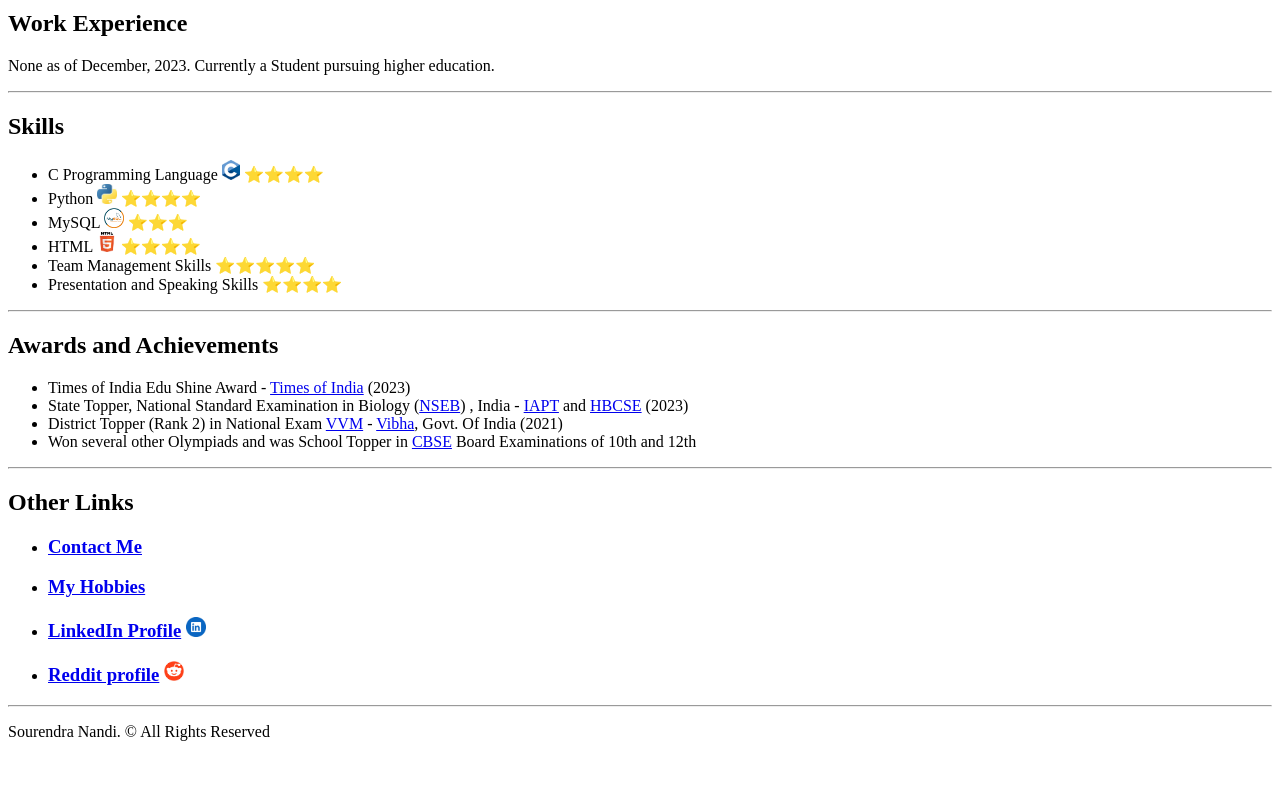
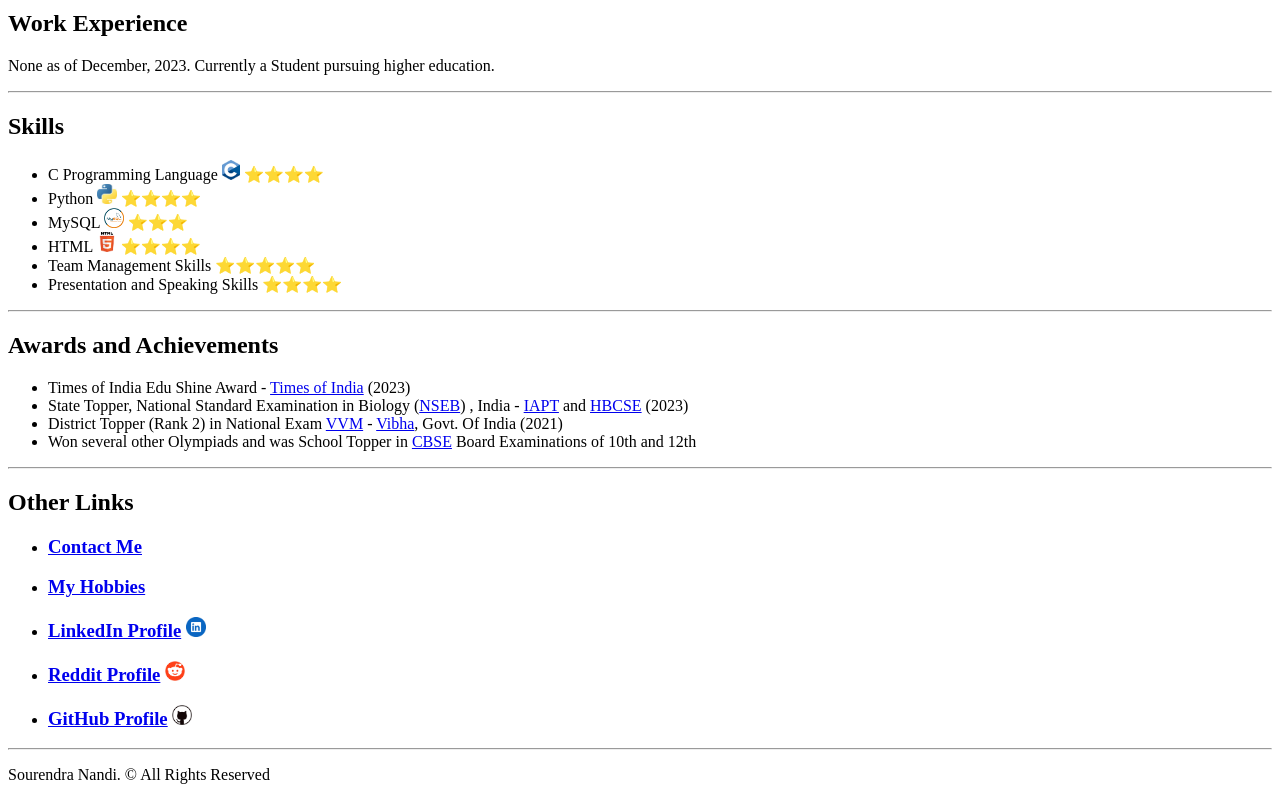
Before and after one commit to Sourendra-Shinobi/Sourendra-Resume, a plain HTML site: page index.html in a window 1280 px wide. Shown: the part 749-1549 px from the top of the page. Before the commit the page ends 1506 px from the top, so only its background shows below. Drawn offline with Linux system fonts and the light colour scheme.

Commit message:
Major-Update_2 index.html
Included GitHub link in other links section

```diff
--- a/index.html
+++ b/index.html
@@ -87,10 +87,16 @@
         </li>
         <li>
             <h3>
-                <a href="https://www.reddit.com/user/Stoic-Shinobi-14/">Reddit profile</a>
-            <img src="./Assets/Images/reddit_logo.png" height="20"
+                <a href="https://www.reddit.com/user/Stoic-Shinobi-14/">Reddit Profile</a>
+                <img src="./Assets/Images/reddit_logo.png" height="20" alt="reddit logo"/>
             </h3>
 
+        </li>
+        <li>
+            <h3>
+                <a href="https://github.com/Sourendra-Shinobi">GitHub Profile</a>
+                <img src="./Assets/Images/github_logo.png" height="20" alt="github logo"/>
+            </h3>
         </li>
     </ul>
     <hr/>
```
